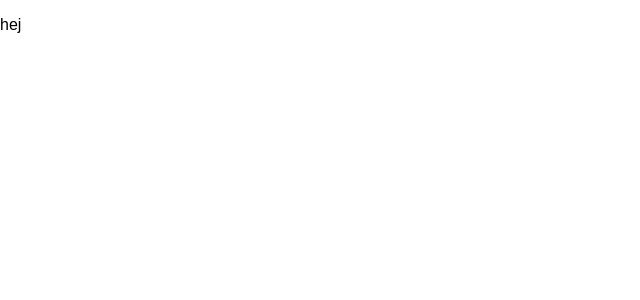
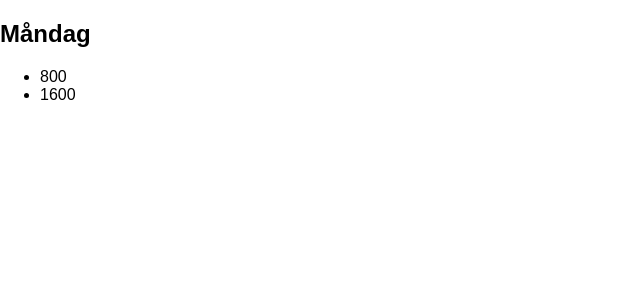
Before and after one commit to lokakanarp/dog_reminder, a React (Create React App) app: page / in a window 1280 px wide. Shown: the top 300 px of the page, without its empty margins (0-640 px from the left). Built offline with nearby package versions, Linux system fonts and the light colour scheme.

Commit message:
getting started

```diff
--- a/src/components/App.js
+++ b/src/components/App.js
@@ -1,14 +1,33 @@
 import React, { Component } from 'react';
+import TimeSet from './TimeSet';
 
 import '../App.css';
 
 class App extends Component {
+
+	state = {
+		timeSettingDiv: false,
+		timeSetting: 0,
+		mon: [800, 1600]
+	}
+
+	showTimeSettingDiv = () => {
+		this.setState({timeSettingDiv: true})
+	}
+
 	render() {
+		if (this.state.mon) {
+			let times = this.state.mon.map((time) => <li key={time} onClick={this.showTimeSettingDiv}>{time}</li>)
 			return (
 			  <div>
-        <p>hej</p>
+				<h2>Måndag</h2>
+				<ul>{times}</ul>
+				<TimeSet timeSettingDiv={this.state.timeSettingDiv}
+						 timeSetting={this.state.timeSetting}/>
 			  </div>
-    );
+			)
+  		}
+		return (<p>you don´t have time</p>)
 			}
 		}
 
--- /dev/null
+++ b/src/components/TimeSet.js
@@ -0,0 +1,12 @@
+import React from 'react';
+
+
+export default function TimeSet (props) {
+	if (props.timeSettingDiv) {
+		return (<div>
+				<h3>{props.timeSetting}</h3>
+
+				</div>);
+	  }
+ 	return null;
+}
```
Lines whose indentation alone changed are shown as unchanged.
